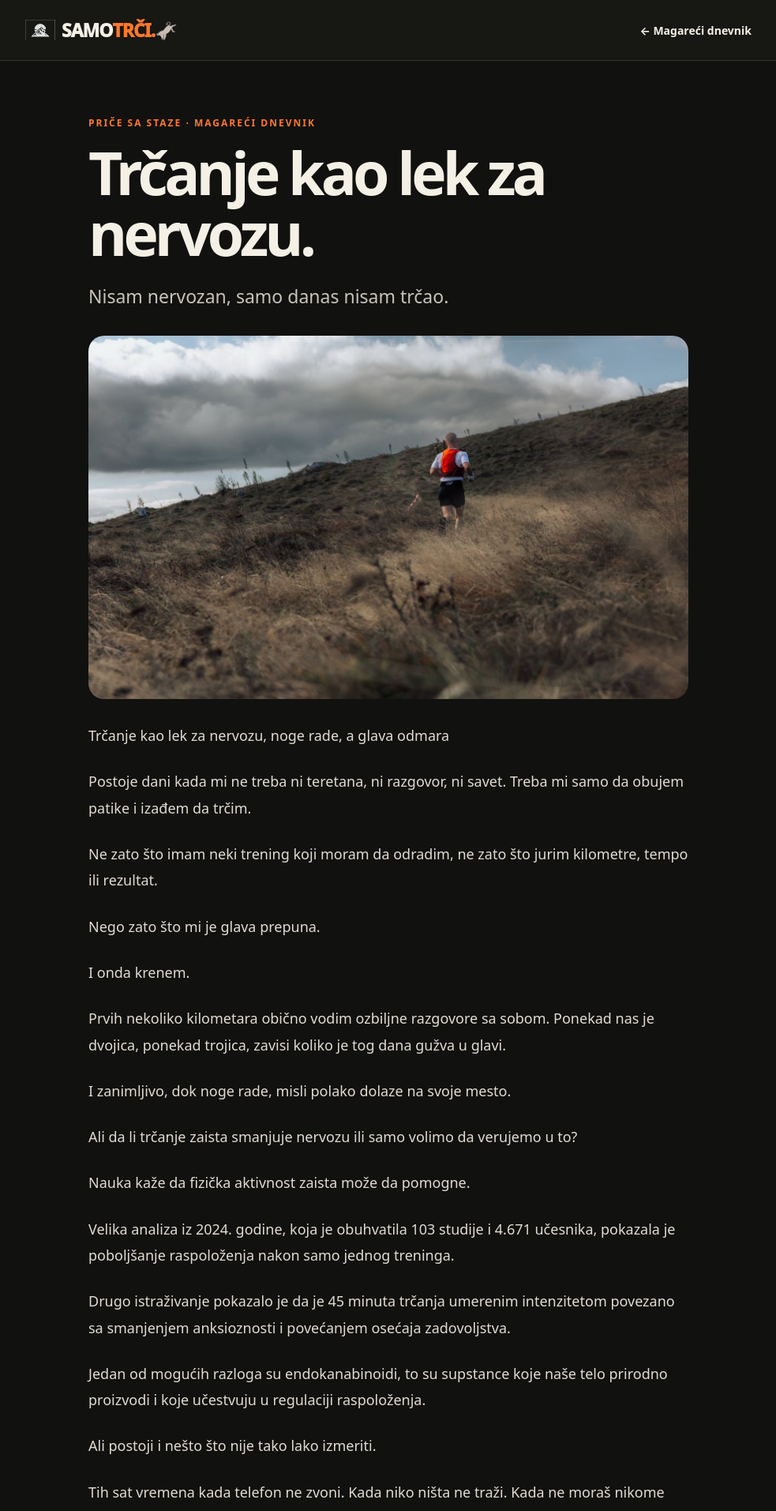
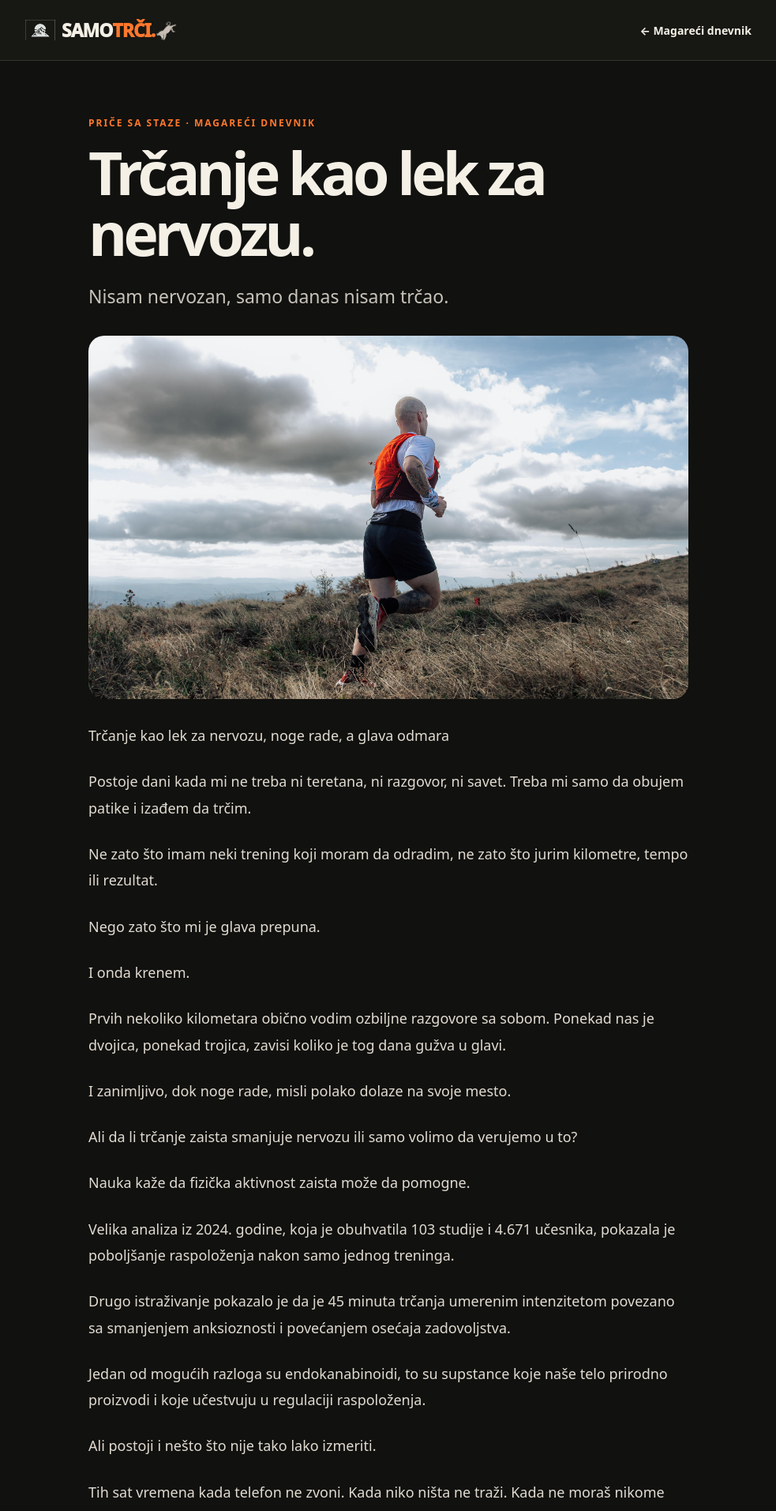
Before and after one commit to samotrci/samotrci.github.io, a Jekyll site: the page built from _posts/2026-11-22-trčanje-kao-lek-za-nervozu.md, in a window 1280 px wide. Shown: the top 1913 px of the page at 79% size, without its empty margins (148-1131 px from the left). Built offline with Jekyll 4.4.1, drawn with Linux system fonts in a browser that asks for light colours.

Commit message:
Change image in post about running and anxiety
Updated the image path in the post to a new image.

```diff
--- a/_posts/2026-11-22-trčanje-kao-lek-za-nervozu.md
+++ b/_posts/2026-11-22-trčanje-kao-lek-za-nervozu.md
@@ -3,7 +3,7 @@ layout: post
 title: "Trčanje kao lek za nervozu. "
 category: "Priče sa staze"
 description: "Nisam nervozan, samo danas nisam trčao."
-image: "/images/IMG_9645.jpg"
+image: "/images/ner.jpg"
 ---
 
 
```
